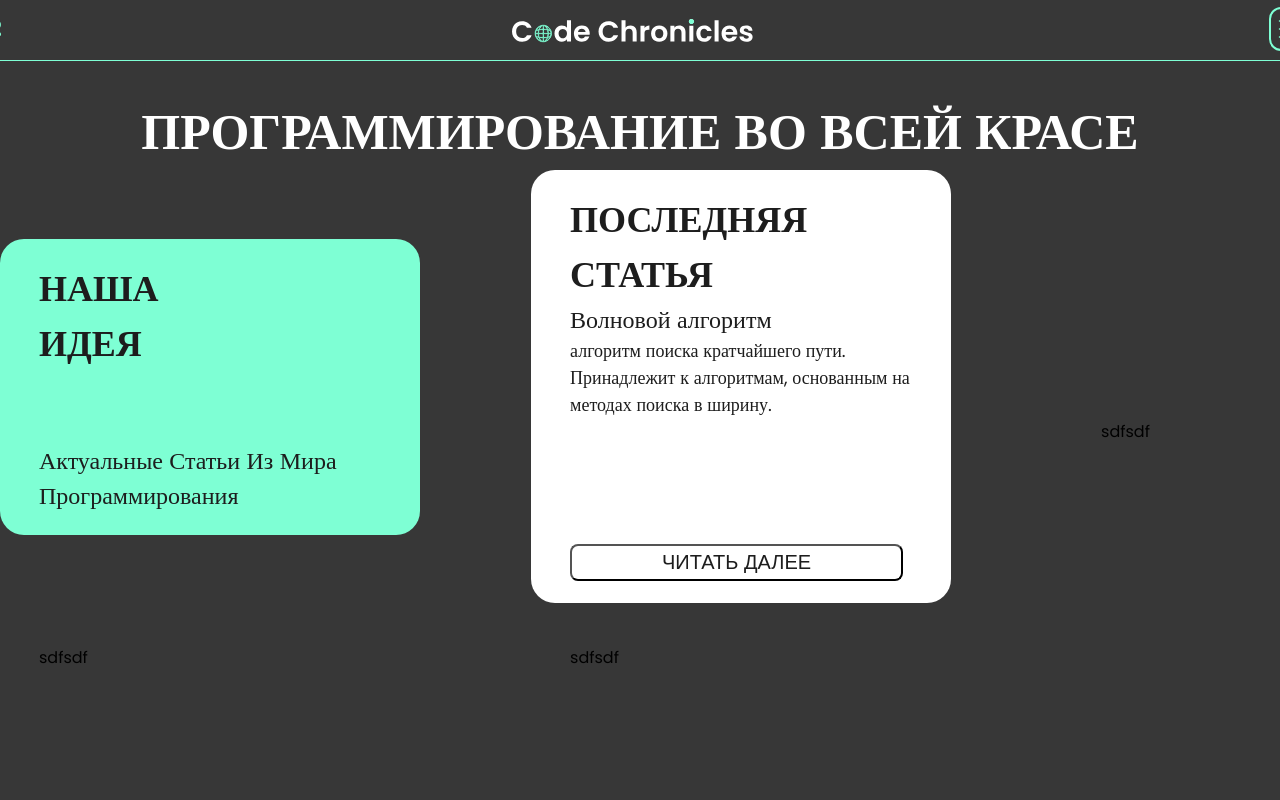
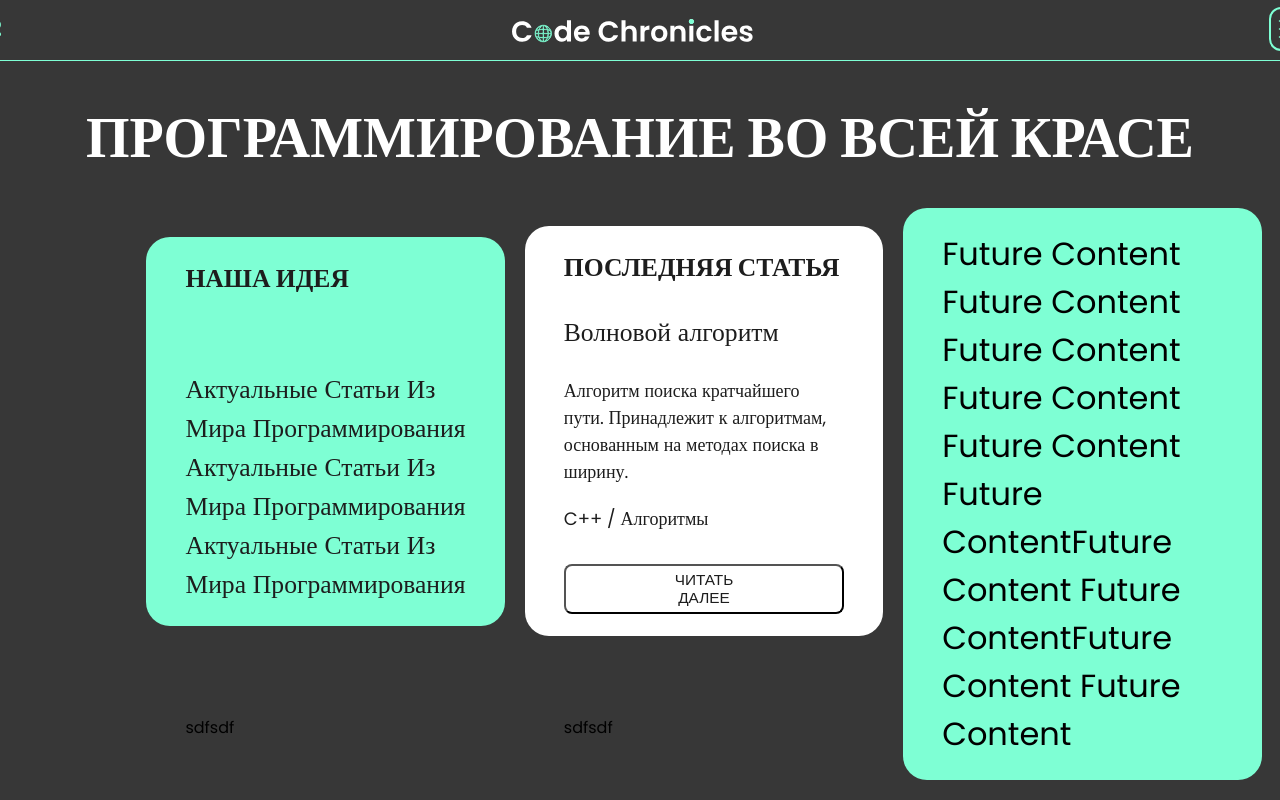
Before and after one commit to Todditg/baifrontend, a React app: page / in a window 1280 px wide. Shown: the top 800 px of the page. Built offline with nearby package versions, Linux system fonts and the light colour scheme.

Commit message:
finished big blocks

```diff
--- a/src/components/Header/style.ts
+++ b/src/components/Header/style.ts
@@ -28,8 +28,10 @@ export const SideMenu = styled.button`
   content: url(/src/assets/burgmenu.svg);
   background-color: #373737;
   border: none;
+  cursor: pointer;
 `;
 
 export const Title = styled.div`
   padding-top: 10px;
+  cursor: pointer;
 `
--- a/src/components/MainContent/index.tsx
+++ b/src/components/MainContent/index.tsx
@@ -8,14 +8,16 @@ import {
   MainTitle,
   TextContent,
   LastArticleTitle,
-  LastArcDescription
+  LastArticleDescription,
+  LastArticleTags
 } from "./style";
 import { IItemsProps } from "../MainPage/types";
 
 export const MainContent = ({
   lastArticleText = "Волновой алгоритм",
-  lastArtDescription = "алгоритм поиска кратчайшего пути. Принадлежит к алгоритмам, основанным на методах поиска \n" +
-    "в ширину."
+  lastArtDescription = "Алгоритм поиска кратчайшего пути. Принадлежит к алгоритмам, основанным на методах поиска \n" +
+    "в ширину.",
+  lastArticleTags = ['C++', 'Алгоритмы'],
 }: IItemsProps): React.ReactElement => {
   return (
     <MainContentContainer>
@@ -23,17 +25,21 @@ export const MainContent = ({
       <GridContainer>
         <GridItem className="idea-item">
           <GridItemHeader>Наша Идея</GridItemHeader>
-          <TextContent>Актуальные статьи из мира программирования </TextContent>
+          <TextContent>Актуальные статьи из мира программирования
+          Актуальные статьи из мира программирования
+          Актуальные статьи из мира программирования
+          </TextContent>
         </GridItem>
         <GridItem className="last-article">
           <GridItemHeader>Последняя статья</GridItemHeader>
           <LastArticleTitle>{lastArticleText}</LastArticleTitle>
-          <LastArcDescription>{lastArtDescription}</LastArcDescription>
+          <LastArticleDescription>{lastArtDescription}</LastArticleDescription>
+          <LastArticleTags>{lastArticleTags.join(' / ')}</LastArticleTags>
           <ArticleButton>ЧИТАТЬ ДАЛЕЕ</ArticleButton>
         </GridItem>
         <GridItem className="our-mission">sdfsdf</GridItem>
         <GridItem className="popular-tags">sdfsdf</GridItem>
-        <GridItem className="future-content-soon">sdfsdf</GridItem>
+        <GridItem className="future-content-soon"> Future Content Future Content Future Content Future Content Future Content Future ContentFuture Content Future ContentFuture Content Future Content</GridItem>
       </GridContainer>
     </MainContentContainer>
   );
--- a/src/components/MainContent/style.ts
+++ b/src/components/MainContent/style.ts
@@ -12,22 +12,28 @@ export const MainContentContainer = styled.div`
 `;
 
 export const GridContainer = styled.div`
-  width: 100%;
+  max-width: 100%;
   height: 100%;
   display: grid;
-  grid-template-columns: auto auto auto;
+  grid-template-columns: repeat(auto-fill, minmax(28vw, 28vh));
   grid-template-rows: auto auto;
   grid-row-gap: 20px;
   grid-column-gap: 20px;
   align-items: center;
+  padding-left: 10%;
 
   .idea-item {
     background-color: #7effd4;
   }
   .future-content-soon {
+    display: flex;
     grid-column-start: 3;
     grid-row-start: 1;
     grid-row-end: 3;
+    background-color: #7effd4;
+    height: 100%;
+    align-items: center;
+    font-size: 4vh;
   }
   .last-article {
     background-color: #fff;
@@ -36,30 +42,36 @@ export const GridContainer = styled.div`
 
 export const GridItemHeader = styled.div`
   color: #1d1d1d;
-  font-size: 36px;
+  font-size: 2vw;
   font-style: normal;
   font-weight: 600;
   line-height: normal;
   text-transform: uppercase;
   max-width: 230px;
+  white-space: nowrap;
+  margin-bottom: 26px;
 `;
 
-export const LastArcDescription = styled.div`
+export const LastArticleDescription = styled.div`
   color: #1d1d1d;
   font-size: 18px;
   font-style: normal;
   font-weight: 400;
   line-height: normal;
+  margin-bottom: 20px;
 `;
+
+export const LastArticleTags = styled(LastArticleDescription) ``
 
 export const MainTitle = styled.div`
   color: #fff;
-  font-size: 50px;
+  font-size: 7vh;
   font-style: normal;
   font-weight: 600;
   line-height: normal;
   text-transform: uppercase;
   margin-top: 34px;
+  margin-bottom: 0.5em;
 `;
 
 export const ArticleButton = styled.button`
@@ -68,18 +80,25 @@ export const ArticleButton = styled.button`
   justify-content: center;
   border-radius: 8px;
   color: #1d1d1d;
-  font-size: 20px;
+  font-size: 1.2vw;
   font-weight: 500;
   line-height: normal;
   background-color: #fff;
   padding: 5px 90px;
-  margin-top: 126px;
-  white-space: nowrap;
+  margin-top: 12px;
+  cursor: pointer;
+  box-sizing: border-box;
+
+  &:hover {
+    background-color: #373737;
+    color: #fff;
+    transition: 0.3s;
+  }
 `;
 
 export const TextContent = styled.div`
   color: #1d1d1d;
-  font-size: 24px;
+  font-size: 3.2vh;
   max-width: 347px;
   margin-top: 72px;
   font-style: normal;
@@ -90,10 +109,12 @@ export const TextContent = styled.div`
 
 export const LastArticleTitle = styled.div`
   color: #1d1d1d;
-  font-size: 24px;
+  font-size: 3.2vh;
   font-style: normal;
   font-weight: 500;
   line-height: normal;
+  margin-bottom: 25px;
+
 `;
 export const GridItem = styled.div`
   padding: 22px 39px;
@@ -101,4 +122,5 @@ export const GridItem = styled.div`
   justify-content: center;
   max-width: 420px;
   border-radius: 24px;
+  box-sizing: border-box;
 `;
--- a/src/components/MainPage/types.ts
+++ b/src/components/MainPage/types.ts
@@ -1,4 +1,5 @@
 export interface IItemsProps {
   lastArticleText?: string;
   lastArtDescription?: string;
+  lastArticleTags?: string[];
 }
--- a/src/styles/reset.ts
+++ b/src/styles/reset.ts
@@ -2,6 +2,7 @@ import { createGlobalStyle } from "styled-components";
 
 import PoppinsRegular from '../assets/fonts/Poppins/Poppins-Regular.ttf'
 import PoppinsItalic from '../assets/fonts/Poppins/Poppins-Italic.ttf'
+import PoppinsBold from '../assets/fonts/Poppins/Poppins-Bold.ttf'
 
 export const ResetCSSGlobalStyle = createGlobalStyle`
 /* Задаем box-sizing: border-box, чтобы отступы не влияли на размеры элементов */
@@ -25,11 +26,20 @@ export const ResetCSSGlobalStyle = createGlobalStyle`
   src: url(${PoppinsItalic});
   }
 
+@font-face {
+  font-family: 'Poppins';
+  font-weight: 600;
+  font-style: bold;
+  font-display: swap;
+  src: url(${PoppinsBold});
+  }
+
 html,
 body {
   width: 100%;
   height: 100%;
   background-color: #373737;
+  font-size: 16px;
 }
 
 body {
```
